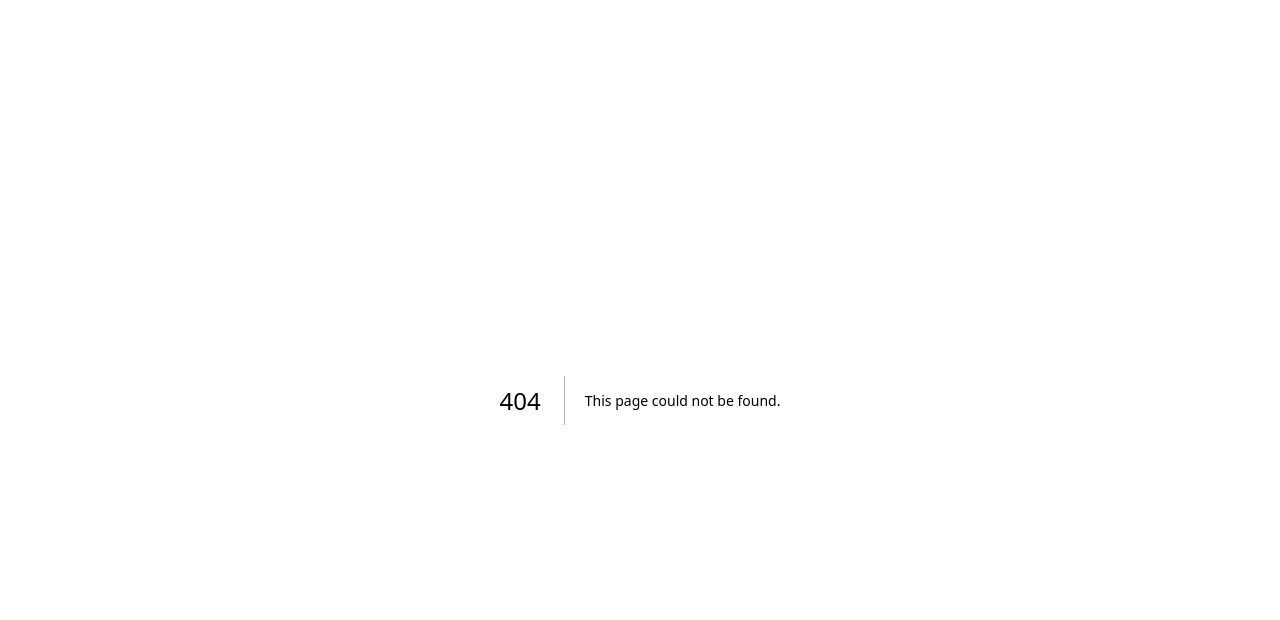
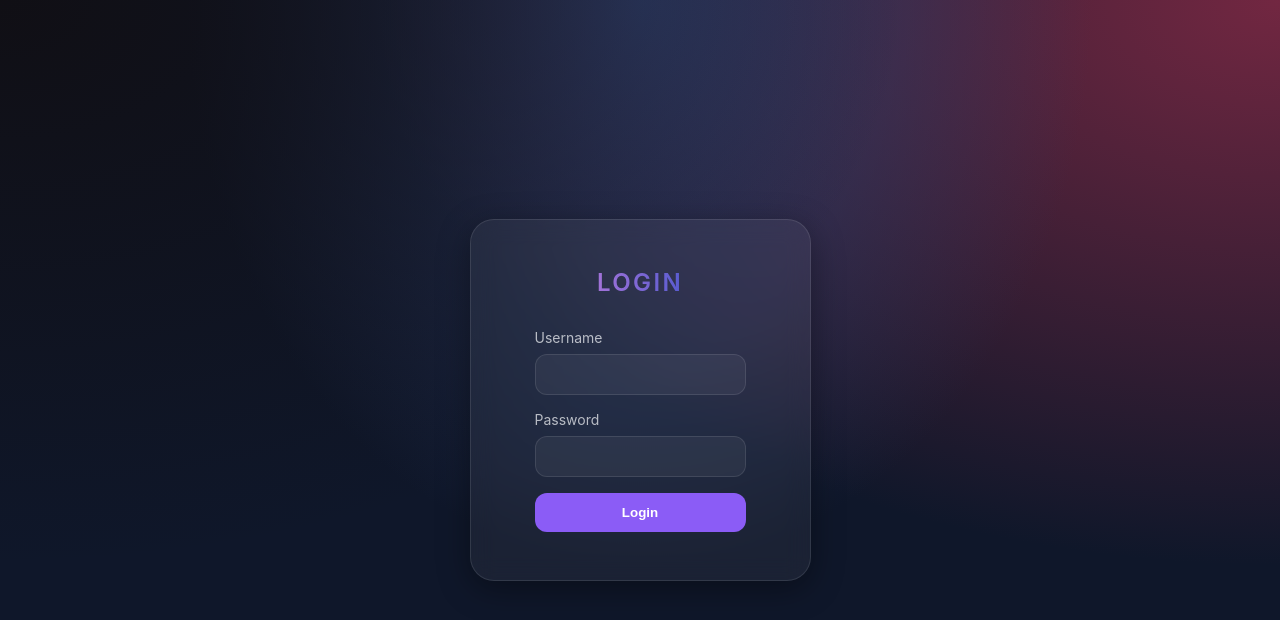
Before and after one commit to Isabsk/countApp, a Next.js app: page /login in a window 1280 px wide. Before the commit this address had no page. Shown: the top 620 px of the page. Built offline with nearby package versions, Linux system fonts and the light colour scheme.

Commit message:
Implement team login, persistent team-specific counts, and admin dashboard

```diff
--- a/package.json
+++ b/package.json
@@ -9,7 +9,9 @@
     "lint": "eslint"
   },
   "dependencies": {
+    "@types/cookie": "^0.6.0",
     "@vercel/kv": "^3.0.0",
+    "cookie": "^1.1.1",
     "next": "16.1.1",
     "react": "19.2.3",
     "react-dom": "19.2.3",
--- /dev/null
+++ b/src/lib/constants.ts
@@ -0,0 +1,9 @@
+export const TEAMS = Array.from({ length: 11 }, (_, i) => ({
+    id: `team${i + 1}`,
+    password: `pass${i + 1}`,
+}));
+
+export const ADMIN = {
+    id: 'admin',
+    password: 'adminpassword123',
+};
--- /dev/null
+++ b/src/pages/api/admin/stats.ts
@@ -0,0 +1,33 @@
+import type { NextApiRequest, NextApiResponse } from 'next';
+import client from '../../../lib/redis';
+import { parse } from 'cookie';
+import { TEAMS, ADMIN } from '../../../lib/constants';
+
+export default async function handler(
+    req: NextApiRequest,
+    res: NextApiResponse
+) {
+    const cookies = parse(req.headers.cookie || '');
+    const auth = cookies.auth ? JSON.parse(cookies.auth) : null;
+
+    if (!auth || auth.role !== 'admin') {
+        return res.status(401).json({ error: 'Unauthorized' });
+    }
+
+    if (req.method === 'GET') {
+        const stats = await Promise.all(
+            TEAMS.map(async (team) => {
+                const count = await client.get(`team:${team.id}:count`);
+                return {
+                    teamId: team.id,
+                    count: parseInt(count || '0', 10),
+                };
+            })
+        );
+
+        return res.status(200).json({ stats });
+    }
+
+    res.setHeader('Allow', ['GET']);
+    res.status(405).end(`Method ${req.method} Not Allowed`);
+}
--- a/src/pages/api/count.ts
+++ b/src/pages/api/count.ts
@@ -1,30 +1,41 @@
 import type { NextApiRequest, NextApiResponse } from 'next';
 import client from '../../lib/redis';
+import { parse } from 'cookie';
 
 export default async function handler(
     req: NextApiRequest,
     res: NextApiResponse
 ) {
+    const cookies = parse(req.headers.cookie || '');
+    const auth = cookies.auth ? JSON.parse(cookies.auth) : null;
+
+    if (!auth) {
+        return res.status(401).json({ error: 'Unauthorized' });
+    }
+
+    const teamId = auth.username;
+    const redisKey = `team:${teamId}:count`;
+
     if (req.method === 'GET') {
-        const value = await client.get('count');
-        res.status(200).json({ count: parseInt(value || '0', 10) });
+        const value = await client.get(redisKey);
+        res.status(200).json({ count: parseInt(value || '0', 10), teamId });
     } else if (req.method === 'POST') {
         const { action } = req.body;
 
         let newValue;
         if (action === 'increment') {
-            newValue = await client.incr('count');
+            newValue = await client.incr(redisKey);
         } else if (action === 'decrement') {
-            newValue = await client.decr('count');
+            newValue = await client.decr(redisKey);
         } else if (action === 'reset') {
-            await client.set('count', 0);
+            await client.set(redisKey, 0);
             newValue = 0;
         } else {
             res.status(400).json({ error: 'Invalid action' });
             return;
         }
 
-        res.status(200).json({ count: newValue });
+        res.status(200).json({ count: newValue, teamId });
     } else {
         res.setHeader('Allow', ['GET', 'POST']);
         res.status(405).end(`Method ${req.method} Not Allowed`);
--- /dev/null
+++ b/src/pages/api/login.ts
@@ -0,0 +1,33 @@
+import type { NextApiRequest, NextApiResponse } from 'next';
+import { serialize } from 'cookie';
+import { TEAMS, ADMIN } from '../../lib/constants';
+
+export default async function handler(
+    req: NextApiRequest,
+    res: NextApiResponse
+) {
+    if (req.method !== 'POST') {
+        return res.status(405).json({ message: 'Method not allowed' });
+    }
+
+    const { username, password } = req.body;
+
+    const team = TEAMS.find((t) => t.id === username && t.password === password);
+    const isAdmin = username === ADMIN.id && password === ADMIN.password;
+
+    if (team || isAdmin) {
+        const role = isAdmin ? 'admin' : 'team';
+        const cookie = serialize('auth', JSON.stringify({ username, role }), {
+            httpOnly: true,
+            secure: process.env.NODE_ENV !== 'development',
+            sameSite: 'strict',
+            maxAge: 60 * 60 * 24, // 1 day
+            path: '/',
+        });
+
+        res.setHeader('Set-Cookie', cookie);
+        return res.status(200).json({ success: true, role });
+    }
+
+    return res.status(401).json({ message: 'Invalid credentials' });
+}
--- /dev/null
+++ b/src/pages/login.tsx
@@ -0,0 +1,79 @@
+import Head from "next/head";
+import { useState } from "react";
+import { useRouter } from "next/router";
+
+export default function Login() {
+    const [username, setUsername] = useState("");
+    const [password, setPassword] = useState("");
+    const [error, setError] = useState("");
+    const [loading, setLoading] = useState(false);
+    const router = useRouter();
+
+    const handleLogin = async (e: React.FormEvent) => {
+        e.preventDefault();
+        setLoading(true);
+        setError("");
+
+        try {
+            const res = await fetch("/api/login", {
+                method: "POST",
+                headers: { "Content-Type": "application/json" },
+                body: JSON.stringify({ username, password }),
+            });
+
+            if (res.ok) {
+                const data = await res.json();
+                if (data.role === 'admin') {
+                    router.push("/admin");
+                } else {
+                    router.push("/");
+                }
+            } else {
+                setError("Invalid username or password");
+            }
+        } catch (err) {
+            setError("An error occurred. Please try again.");
+        } finally {
+            setLoading(false);
+        }
+    };
+
+    return (
+        <>
+            <Head>
+                <title>Login | Count App</title>
+            </Head>
+            <main className="container">
+                <div className="card">
+                    <h1 className="title">Login</h1>
+                    <form className="login-form" onSubmit={handleLogin}>
+                        <div className="input-group">
+                            <label htmlFor="username">Username</label>
+                            <input
+                                id="username"
+                                type="text"
+                                value={username}
+                                onChange={(e) => setUsername(e.target.value)}
+                                required
+                            />
+                        </div>
+                        <div className="input-group">
+                            <label htmlFor="password">Password</label>
+                            <input
+                                id="password"
+                                type="password"
+                                value={password}
+                                onChange={(e) => setPassword(e.target.value)}
+                                required
+                            />
+                        </div>
+                        {error && <p className="error-msg">{error}</p>}
+                        <button className="btn-login" type="submit" disabled={loading}>
+                            {loading ? "Logging in..." : "Login"}
+                        </button>
+                    </form>
+                </div>
+            </main>
+        </>
+    );
+}
--- a/src/styles/globals.css
+++ b/src/styles/globals.css
@@ -117,6 +117,80 @@ body {
   height: auto;
 }
 
+.login-form {
+  display: flex;
+  flex-direction: column;
+  gap: 1rem;
+  width: 100%;
+  max-width: 300px;
+}
+
+.input-group {
+  display: flex;
+  flex-direction: column;
+  gap: 0.5rem;
+}
+
+.input-group label {
+  font-size: 0.875rem;
+  opacity: 0.7;
+}
+
+.input-group input {
+  background: rgba(255, 255, 255, 0.05);
+  border: 1px solid var(--glass-border);
+  border-radius: 12px;
+  padding: 0.75rem 1rem;
+  color: white;
+  outline: none;
+  transition: border-color 0.2s;
+}
+
+.input-group input:focus {
+  border-color: var(--primary);
+}
+
+.btn-login {
+  background: var(--primary);
+  border: none;
+  border-radius: 12px;
+  padding: 0.75rem;
+  color: white;
+  font-weight: 600;
+  cursor: pointer;
+  transition: background 0.2s;
+}
+
+.btn-login:hover {
+  background: var(--primary-hover);
+}
+
+.admin-table {
+  width: 100%;
+  border-collapse: collapse;
+  margin-top: 1rem;
+}
+
+.admin-table th,
+.admin-table td {
+  padding: 1rem;
+  text-align: left;
+  border-bottom: 1px solid var(--glass-border);
+}
+
+.admin-table th {
+  opacity: 0.6;
+  font-weight: 500;
+  font-size: 0.875rem;
+  text-transform: uppercase;
+}
+
+.error-msg {
+  color: #ef4444;
+  font-size: 0.875rem;
+  text-align: center;
+}
+
 .btn-reset:hover {
   background: rgba(255, 255, 255, 0.1);
   border-color: rgba(255, 255, 255, 0.4);
```
Also changed, not shown: src/pages/admin.tsx (added, +69 -0 lines), src/pages/index.tsx (+29 -23 lines), 1 other file (tests, documents, lock files or other folders).
